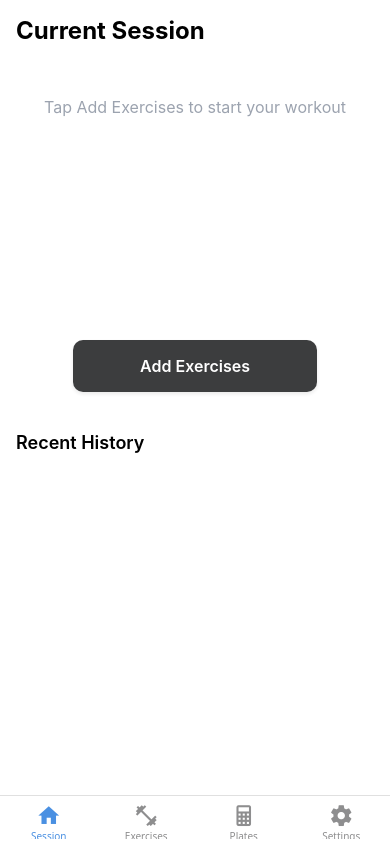
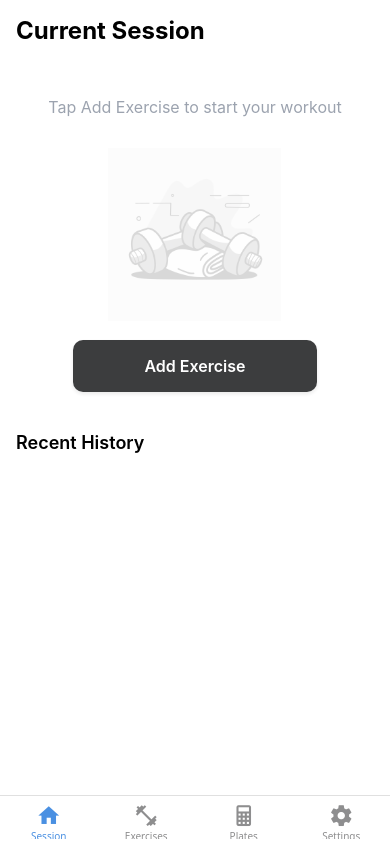
Before and after one commit to mattmock/fitness-tracker-app, a React Native app: screen /Home in a window 390 px wide. Built offline with nearby package versions, Linux system fonts and the light colour scheme.

Commit message:
feat(HomeScreen): add background image to empty session state
- Add decorative background image to empty workout session
- Adjust placeholder image styling and positioning
- Fix text consistency for "Add Exercise" button

```diff
--- a/src/screens/HomeScreen.tsx
+++ b/src/screens/HomeScreen.tsx
@@ -1,5 +1,5 @@
 import React from 'react';
-import { View, Text, StyleSheet, TouchableOpacity } from 'react-native';
+import { View, Text, StyleSheet, TouchableOpacity, Image } from 'react-native';
 import { SafeAreaView } from 'react-native-safe-area-context';
 
 export function HomeScreen() {
@@ -12,10 +12,14 @@ export function HomeScreen() {
         <View style={styles.currentSession}>
           <View style={styles.sessionContainer}>
             <Text style={styles.placeholderText}>
-              Tap Add Exercises to start your workout
+              Tap Add Exercise to start your workout
             </Text>
+            <Image
+              source={require('../../assets/images/empty-current-session-background.jpeg')}
+              style={styles.placeholderImage}
+            />
             <TouchableOpacity style={styles.addExerciseButton}>
-              <Text style={styles.addExerciseText}>Add Exercises</Text>
+              <Text style={styles.addExerciseText}>Add Exercise</Text>
             </TouchableOpacity>
           </View>
         </View>
@@ -61,6 +65,15 @@ const styles = StyleSheet.create({
     textAlign: 'center',
     marginTop: 20,
   },
+  placeholderImage: {
+    position: 'absolute',
+    width: '80%',
+    height: '50%',
+    opacity: 0.15,
+    resizeMode: 'contain',
+    alignSelf: 'center',
+    top: '25%',
+  },
   addExerciseButton: {
     backgroundColor: '#101112e5',
     borderRadius: 10,
```
